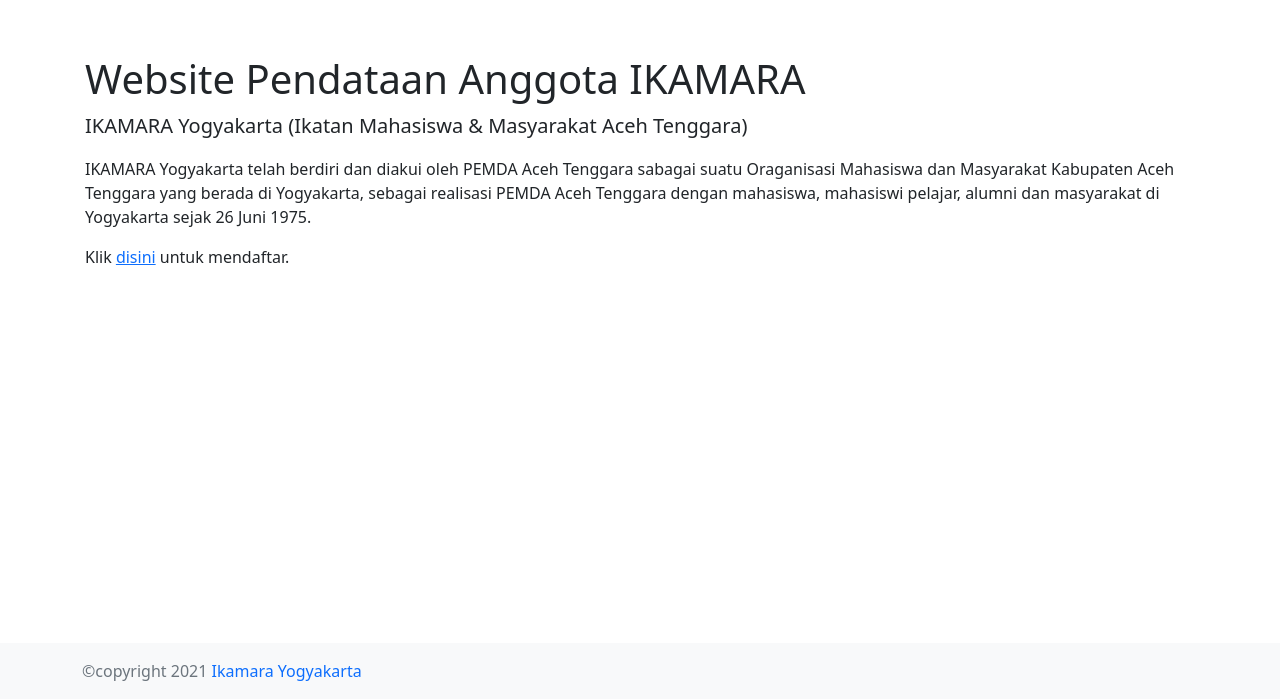
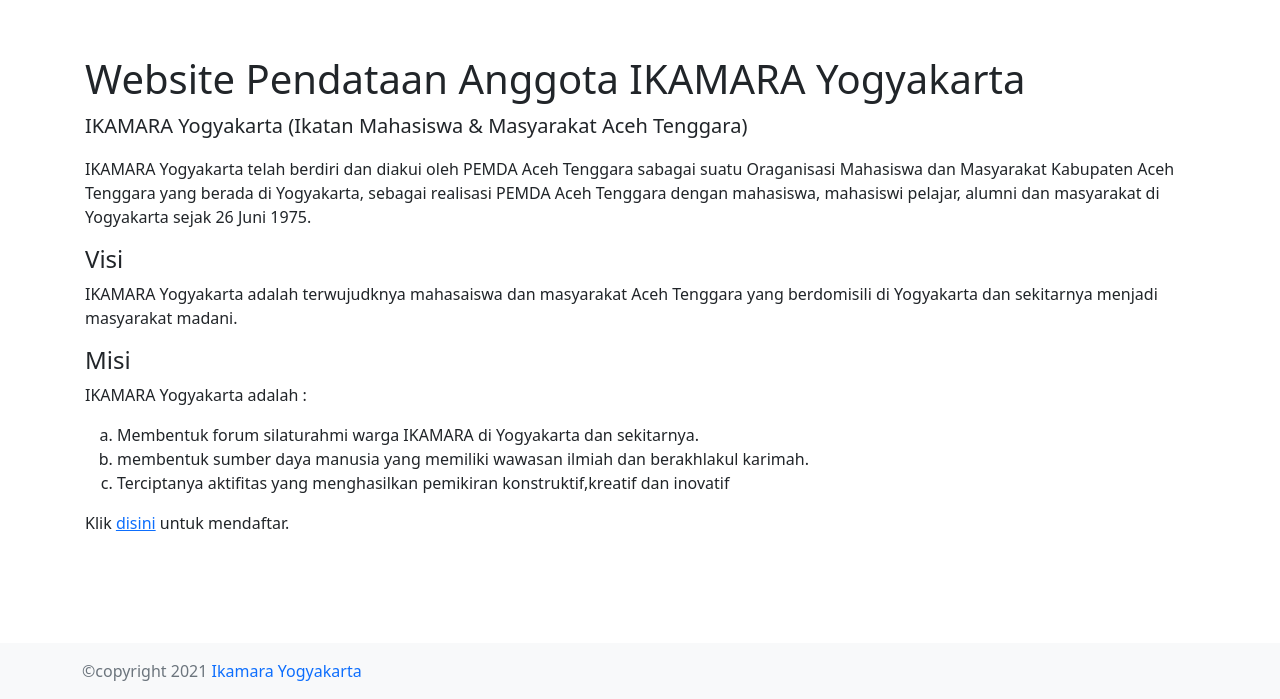
Before and after one commit to RiyanRIS/ikamara, a CodeIgniter 4 app: template app/Views/home.php in a window 1280 px wide. Shown: the part 101-800 px from the top of the page. Run offline with PHP 8.4 and a stand-in for CodeIgniter, Linux system fonts and the light colour scheme; the template is opened without the code that fills it, so the values that code supplies are empty; some libraries are stand-ins or nearby versions.

Commit message:
tambah keterangan

```diff
--- a/app/Views/home.php
+++ b/app/Views/home.php
@@ -4,9 +4,18 @@
 
 <main class="flex-shrink-0 mt-5">
 	<div class="container">
-		<h1 class="mt-5">Website Pendataan Anggota IKAMARA</h1>
+		<h1 class="mt-5">Website Pendataan Anggota IKAMARA Yogyakarta</h1>
 		<p class="lead">IKAMARA Yogyakarta (Ikatan Mahasiswa & Masyarakat Aceh Tenggara) </p>
 		<p>IKAMARA Yogyakarta telah berdiri dan diakui oleh PEMDA Aceh Tenggara sabagai suatu Oraganisasi Mahasiswa dan Masyarakat Kabupaten Aceh Tenggara yang berada di Yogyakarta, sebagai realisasi PEMDA Aceh Tenggara dengan mahasiswa, mahasiswi pelajar, alumni dan masyarakat di Yogyakarta sejak 26 Juni 1975.</p>
+		<h4>Visi</h4>
+		<p> IKAMARA Yogyakarta adalah terwujudknya mahasaiswa dan  masyarakat Aceh Tenggara yang berdomisili di Yogyakarta dan sekitarnya menjadi masyarakat madani.</p>
+		<h4>Misi</h4>
+		<p>IKAMARA Yogyakarta adalah :</p>
+		<ol type="a">
+			<li>Membentuk forum silaturahmi warga IKAMARA di Yogyakarta dan sekitarnya.</li>
+			<li>membentuk sumber daya manusia yang memiliki wawasan ilmiah dan berakhlakul karimah.</li>
+			<li>Terciptanya aktifitas yang menghasilkan pemikiran konstruktif,kreatif dan inovatif</li>
+		</ol>
 		<p>Klik <a href="<?= site_url("pendataan") ?>"> disini</a> untuk mendaftar.</p>
 	</div>
 </main>
```
Also changed, not shown: app/Controllers/Pendataan.php (+4 -4 lines).
